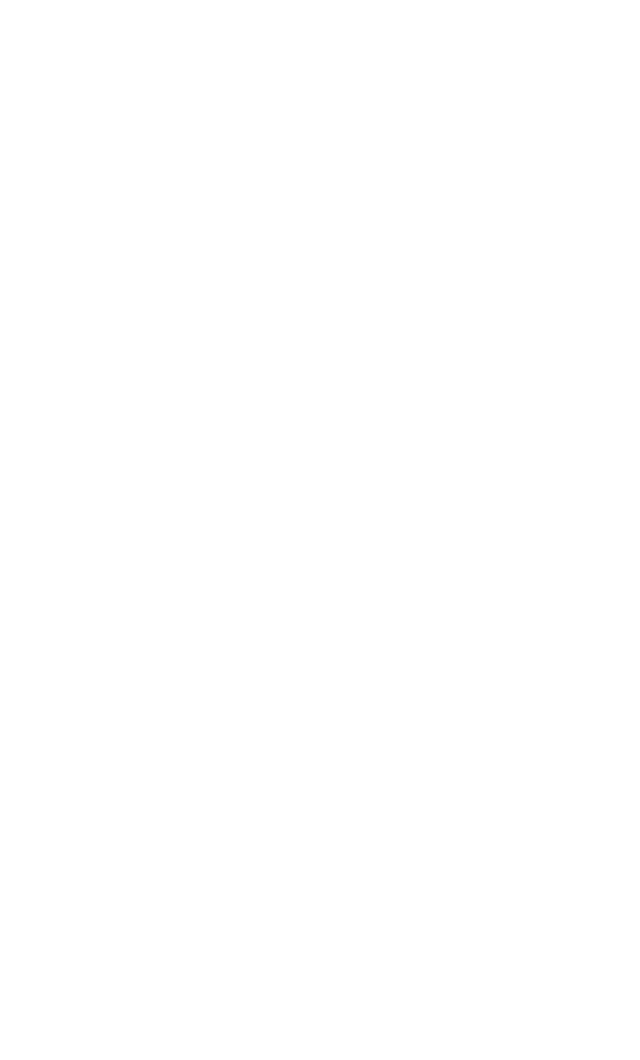
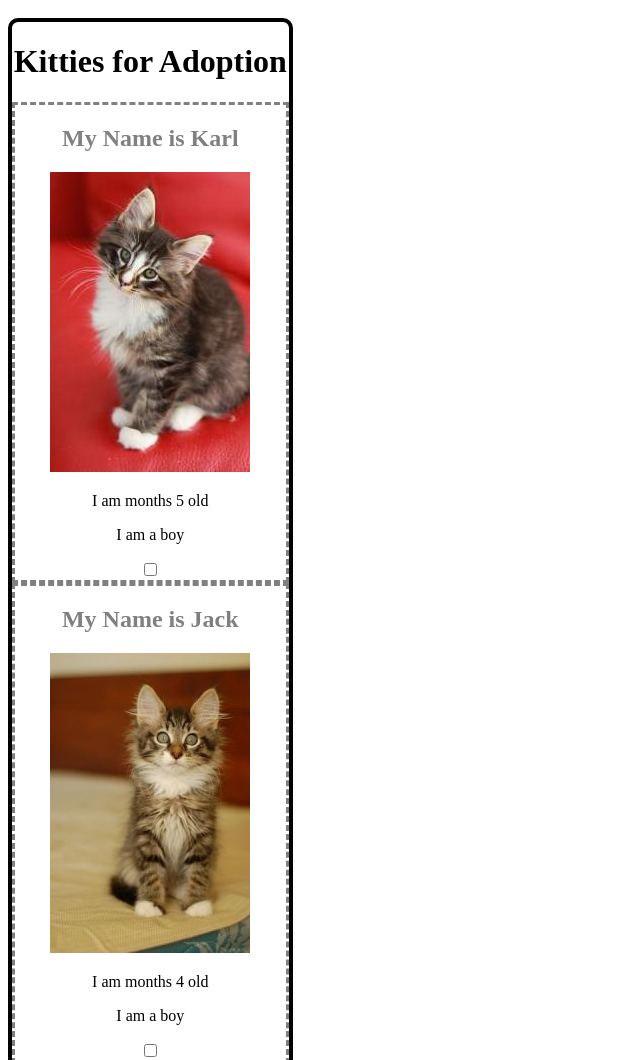
Before and after one commit to jzelaya0/cat-adoption-app, a plain HTML site: page index.html in a window 1280 px wide. Shown: the top 1060 px of the page, without its empty margins (0-640 px from the left). Before the commit the page ends 800 px from the top, so only its background shows below. Drawn offline with Linux system fonts and the light colour scheme.

Commit message:
displayed cats on left column

```diff
--- a/css/style.css
+++ b/css/style.css
@@ -9,12 +9,24 @@ body {
 }
 
 .dashed {
-
+	border: 3px dashed gray;
 }
 
 .left-container, .right-container {
 
 }
+
+.left-container{
+	float: left;
+	text-align: center;
+	margin: 10px 0;
+	border: 4px solid black;
+	border-radius: 10px;
+}
 h1 {
 
 }
+
+h2{
+	color: gray;
+}
--- a/index.html
+++ b/index.html
@@ -10,9 +10,22 @@
 
 	</head>
 
-	<body ng-controller="catController as catCtrl">
+	<body>
+		<div id="container" ng-controller="KittiesController as Kitties">
+			<div class="left-container">
+				<h1>Kitties for Adoption</h1>
+					<div class="dashed" ng-repeat="k in Kitties.kittiesList" >
+						<h2>My Name is {{k.catName}}</h2>
+						<img src="{{k.image}}"/>
+						<p>I am months {{k.monthsOld}} old</p>
+						<p>I am a {{k.gender}}</p>
+						<input type="checkbox" name="name" value="{{k.adopted}}">
 
-    		<!--Sourcing Angular-->
+					</div>
+			</div>
+		</div>
+
+    <!--Sourcing Angular-->
 
 		<!-- Source in module -->
 
--- a/js/KittiesController.js
+++ b/js/KittiesController.js
@@ -7,7 +7,7 @@
 		function KittiesController() {
 			var self = this;
 
-			self.kitties.list =
+			self.kittiesList =
 			[
 					{
 						catName: 'Karl',
```
